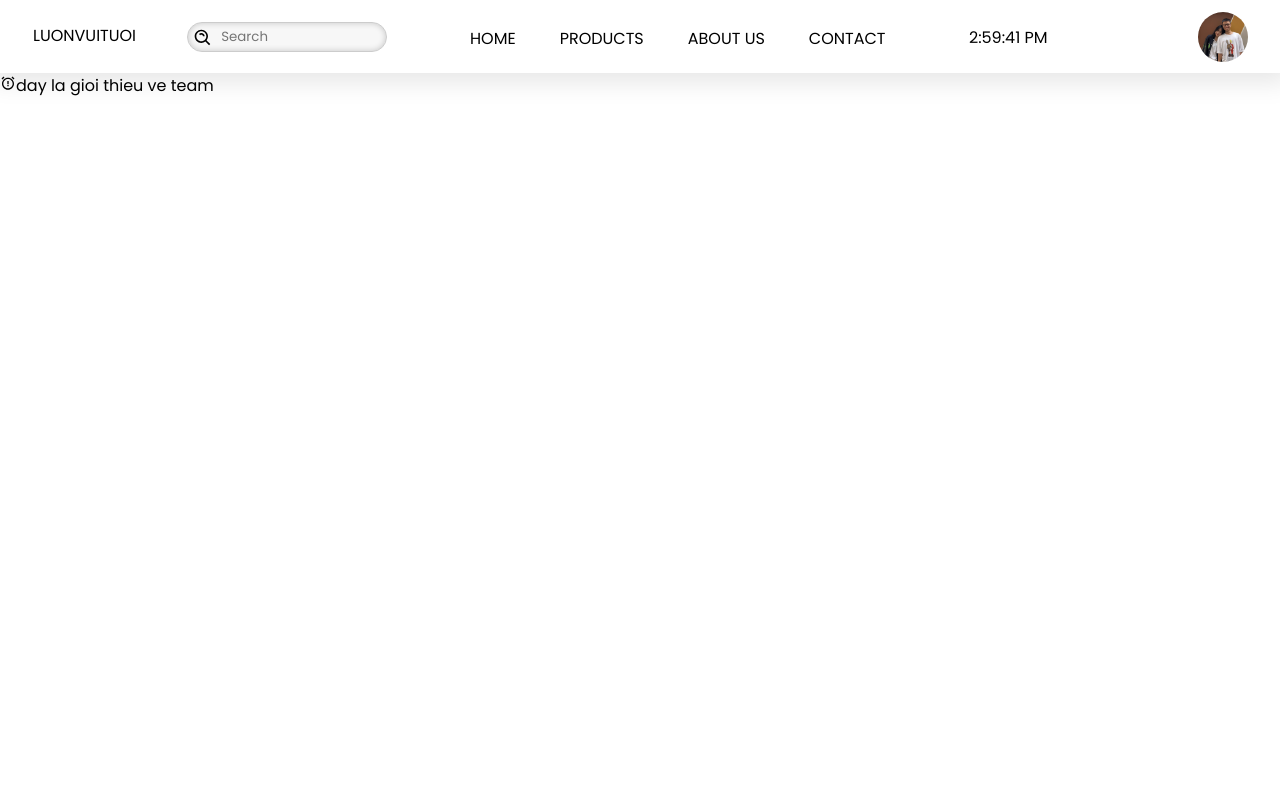
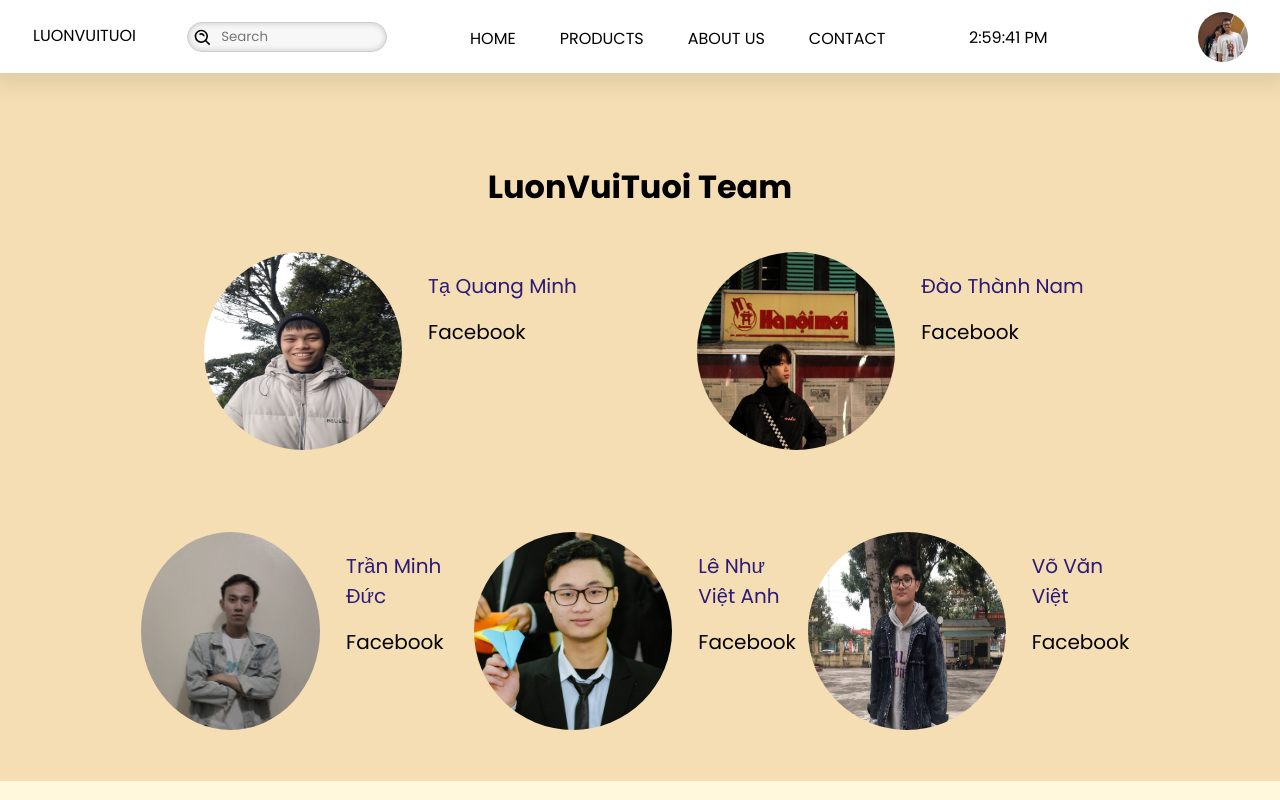
Before and after one commit to T2108A-Luonvuituoi-G1/Origami-eProject, a React (Create React App) app: page /aboutus in a window 1280 px wide. Shown: the top 800 px of the page. Built offline with nearby package versions, Linux system fonts and the light colour scheme.

Commit message:
Update AboutUs.js

```diff
--- a/src/OrigamiPage/AboutUs/Components/AboutUs.js
+++ b/src/OrigamiPage/AboutUs/Components/AboutUs.js
@@ -1,14 +1,105 @@
-import React, { Component } from 'react'
-import { BiAlarmExclamation } from "react-icons/bi";
-import '../Assets/Css/AboutUs.css'
+import React, { Component } from "react";
+import "../Assets/Css/AboutUs.css";
+import Minh from '../Assets/Images/Minhavt.jpg'
+import Nam from '../Assets/Images/Namavt.jpg'
+import Viet from '../Assets/Images/Vietavt.jpg'
+import Duc from '../Assets/Images/Ducavt.jpg'
+import Vanh from '../Assets/Images/vanhavt.jpg'
+import MrT from '../Assets/Images/Mr.T.jpg'
 
 export default class AboutUs extends Component {
-    render() {
-        return (
-            <div>
-                <BiAlarmExclamation />
-                day la gioi thieu ve team
+  render() {
+    return (
+      <>
+        <div class="about_us">
+          <div class="container">
+            <h1> LuonVuiTuoi Team </h1>
+            <section class="about_us--top">
+              <div class="card">
+                <img src={Minh} alt="avatar" />
+                <div>
+                  <p>Tạ Quang Minh</p>
+                  <a
+                    href="https://www.facebook.com/minh8699"
+                    target="_blank"
+                    rel="noopener noreferrer"
+                  >
+                    Facebook
+                  </a>
+                </div>
+              </div>
+
+              <div class="card">
+                <img src={Nam} alt="avatar" />
+                <div>
+                  <p>Đào Thành Nam</p>
+                  <a
+                    href="https://www.facebook.com/thanhnam092/"
+                    target="_blank"
+                    rel="noopener noreferrer"
+                  >
+                    Facebook
+                  </a>
+                </div>
+              </div>
+            </section>
+            <section class="about_us--bottom">
+              <div class="card">
+                <img src={Duc} alt="avatar" />
+                <div>
+                  <p>Trần Minh Đức</p>
+                  <a
+                    href="https://www.facebook.com/bac.soi.1297"
+                    target="_blank"
+                    rel="noopener noreferrer"
+                  >
+                    Facebook
+                  </a>
+                </div>
+              </div>
+
+              <div class="card">
+                <img src={Vanh} alt="avatar" />
+                <div>
+                  <p>Lê Như Việt Anh</p>
+                  <a
+                    href="https://www.facebook.com/profile.php?id=100059104665311"
+                    target="_blank"
+                    rel="noopener noreferrer"
+                  >
+                    Facebook
+                  </a>
+                </div>
+              </div>
+
+              <div class="card">
+                <img src={Viet} alt="avatar" />
+                <div>
+                  <p>Võ Văn Việt</p>
+                  <a
+                    href="https://www.facebook.com/VoVanViet.2003"
+                    target="_blank"
+                    rel="noopener noreferrer"
+                  >
+                    Facebook
+                  </a>
+                </div>
+              </div>
+            </section>
+          </div>
+        </div>
+        <div class="about_teacher">
+          <div class="container">
+            <h1>Special Advisors</h1>
+            <div class="card">
+              <img src={MrT}    alt="avatar" />
+              <div>
+                <p>Mr.Tuân Nguyễn</p>
+              </div>
             </div>
-        )
-    }
+          </div>
+        </div>
+      </>
+    );
+  }
 }
```
